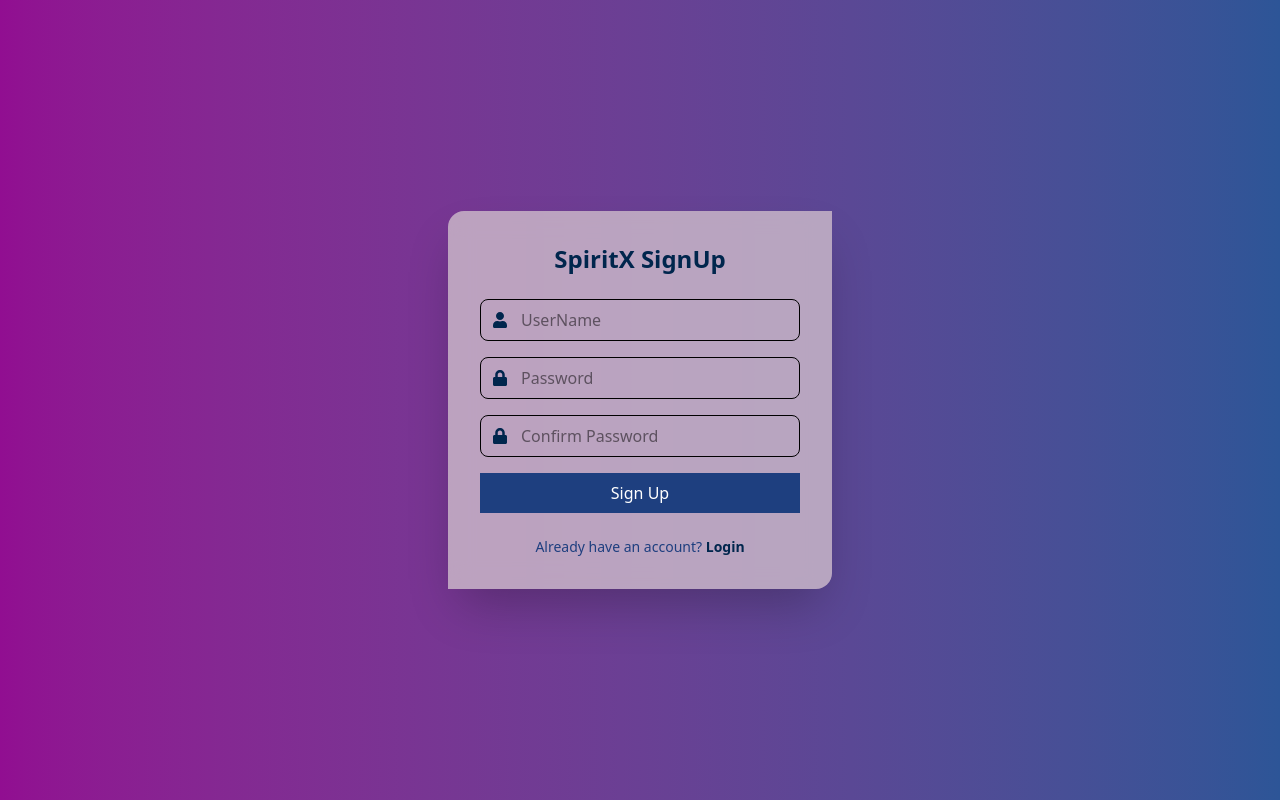
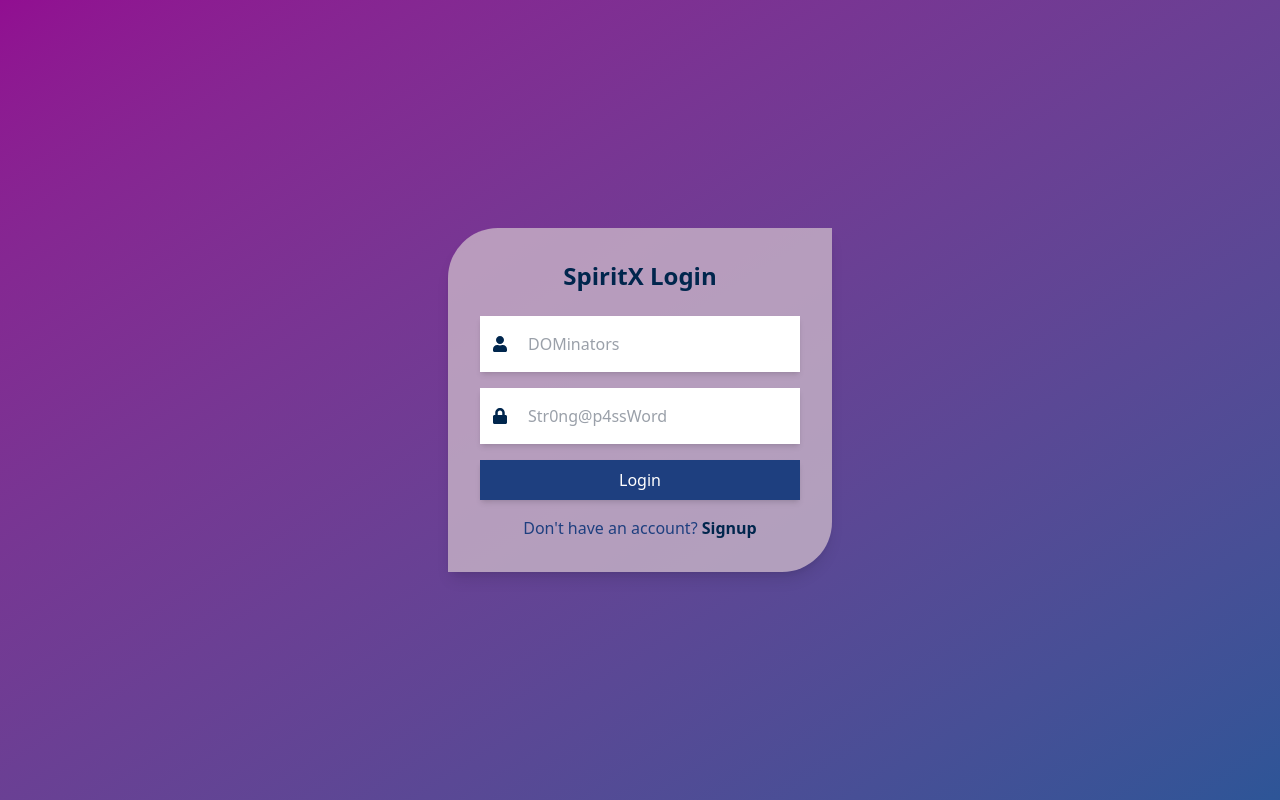
Before and after one commit to Jack0Seth/SpiritX_DOMinators_01, a React (Vite) app in the folder project/: page / in a window 1280 px wide. Built offline with nearby package versions, Linux system fonts and the light colour scheme.

Commit message:
did updates to login

```diff
--- a/project/package.json
+++ b/project/package.json
@@ -14,6 +14,7 @@
     "react": "^19.0.0",
     "react-dom": "^19.0.0",
     "react-icons": "^5.5.0",
+    "react-router-dom": "^7.3.0",
     "tailwindcss": "^4.0.12"
   },
   "devDependencies": {
--- a/project/src/App.jsx
+++ b/project/src/App.jsx
@@ -1,6 +1,5 @@
 import { useState } from 'react'
-import Login from './Components/Login'
-import Signup from './Components/Signup'
+import Signup from './Components/Login'
 
 function App() {
   const [count, setCount] = useState(0)
--- a/project/src/Components/Login.jsx
+++ b/project/src/Components/Login.jsx
@@ -1,37 +1,40 @@
 import React from "react";
+import { FaUser, FaLock } from "react-icons/fa";
 
 const Login = () => {
   return (
-    <div className="flex justify-center items-center h-screen bg-gradient-to-br from-purple-900 to-blue-600">
-      <div className="bg-purple-300 p-8 rounded-3xl shadow-lg w-96 relative">
-        <h2 className="text-2xl font-bold text-center mb-6 text-gray-900">SpiritX Login</h2>
+    <div className="flex justify-center items-center h-screen bg-gradient-to-br from-[#910E91] to-[#2D5597]">
+      <div className="bg-[rgba(207,189,203,0.75)] p-8 rounded-tl-[50px] rounded-tr-[0px] rounded-bl-[0px] rounded-br-[50px] shadow-lg w-96 relative">
+        <h2 className="text-2xl font-bold text-center mb-6 text-[#00264D]">
+          SpiritX Login
+        </h2>
         <form>
-          <div className="mb-4 flex items-center bg-white rounded-lg p-2 shadow-md">
-            <span className="text-gray-600 mx-2">👤</span>
+          <div className="mb-4 flex items-center bg-white p-2 shadow-md relative">
+            <FaUser className="absolute left-3 top-1/2 transform -translate-y-1/2 text-[#00264D]" />
             <input
               type="text"
-              className="w-full outline-none bg-transparent px-2 py-2 text-gray-700"
-              placeholder="John Doe"
+              className="w-full outline-none bg-transparent pl-10 py-2 text-gray-700"
+              placeholder="DOMinators"
             />
           </div>
-          <div className="mb-4 flex items-center bg-white rounded-lg p-2 shadow-md">
-            <span className="text-gray-600 mx-2">🔒</span>
+          <div className="mb-4 flex items-center bg-white p-2 shadow-md relative">
+            <FaLock className="absolute left-3 top-1/2 transform -translate-y-1/2 text-[#00264D]" />
             <input
               type="password"
-              className="w-full outline-none bg-transparent px-2 py-2 text-gray-700"
+              className="w-full outline-none bg-transparent pl-10 py-2 text-gray-700"
               placeholder="Str0ng@p4ssWord"
             />
           </div>
           <button
             type="submit"
-            className="w-full bg-blue-900 text-white py-2 rounded-lg hover:bg-blue-700 transition duration-300 shadow-md"
+            className="w-full bg-[#1E3F7F] text-white py-2 hover:bg-[#00264D] transition duration-300 shadow-md"
           >
             Login
           </button>
         </form>
-        <p className="text-center text-gray-800 mt-4">
+        <p className="text-center text-[#1E3F7F] mt-4">
           Don't have an account?{" "}
-          <a href="/Signup" className="text-blue-900 font-semibold hover:underline">
+          <a href="/Signup" className="text-[#00264D] font-semibold hover:underline">
             Signup
           </a>
         </p>
```
Also changed, not shown: 1 other file (tests, documents, lock files or other folders).
